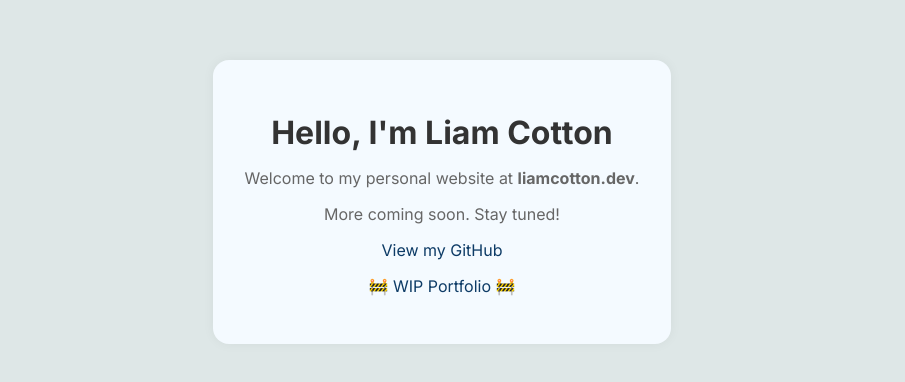
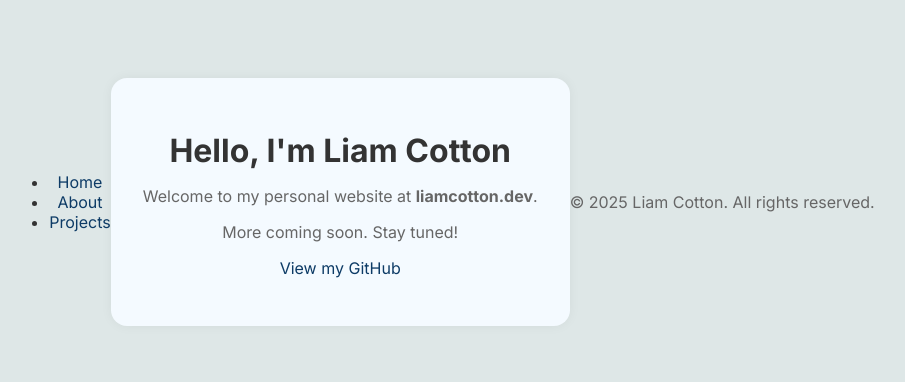
Before and after one commit to liamjcotton/liamjcotton.github.io, a plain HTML site: page index.html in a window 1280 px wide. Shown: the part 198-580 px from the top of the page, without its empty margins (198-1103 px from the left). Drawn offline with Linux system fonts and the light colour scheme.

Commit message:
Updates
Test updates

```diff
--- a/index.html
+++ b/index.html
@@ -1,19 +1,28 @@
 <!DOCTYPE html>
 <html lang="en">
 <head>
-  <meta charset="UTF-8" />
-  <meta name="viewport" content="width=device-width, initial-scale=1.0" />
+  <meta charset="UTF-8">
+  <meta name="viewport" content="width=device-width, initial-scale=1.0">
   <title>Liam Cotton</title>
   <link href="https://fonts.googleapis.com/css2?family=Inter:wght@400;700&display=swap" rel="stylesheet">
-  <link rel="stylesheet" href="styles.css" />
+  <link rel="stylesheet" href="styles.css">
 </head>
 <body>
+  <nav>
+    <ul>
+      <li><a href="#">Home</a></li>
+      <li><a href="#">About</a></li>
+      <li><a href="/projects.html">Projects</a></li>
+    </ul>
+  </nav>
   <div class="container">
     <h1>Hello, I'm Liam Cotton</h1>
     <p>Welcome to my personal website at <strong>liamcotton.dev</strong>.</p>
     <p>More coming soon. Stay tuned!</p>
     <p><a href="https://github.com/liamjcotton">View my GitHub</a></p>
-    <p><a href="/portfolio.html">🚧 WIP Portfolio 🚧</a></p>
   </div>
+  <footer>
+    <p>&copy; 2025 Liam Cotton. All rights reserved.</p>
+  </footer>
 </body>
 </html>
```
Also changed, not shown: projects.html (renamed from portfolio.html, +3 -3 lines).
